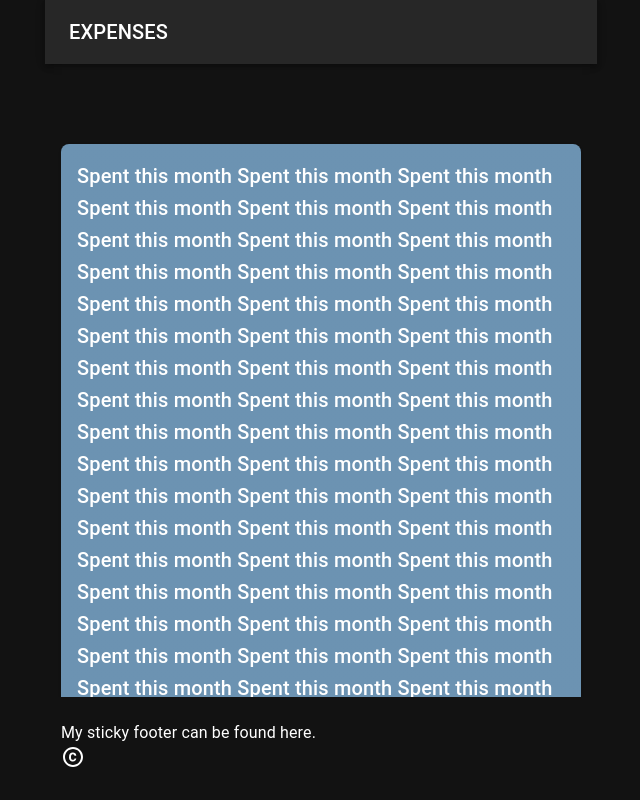
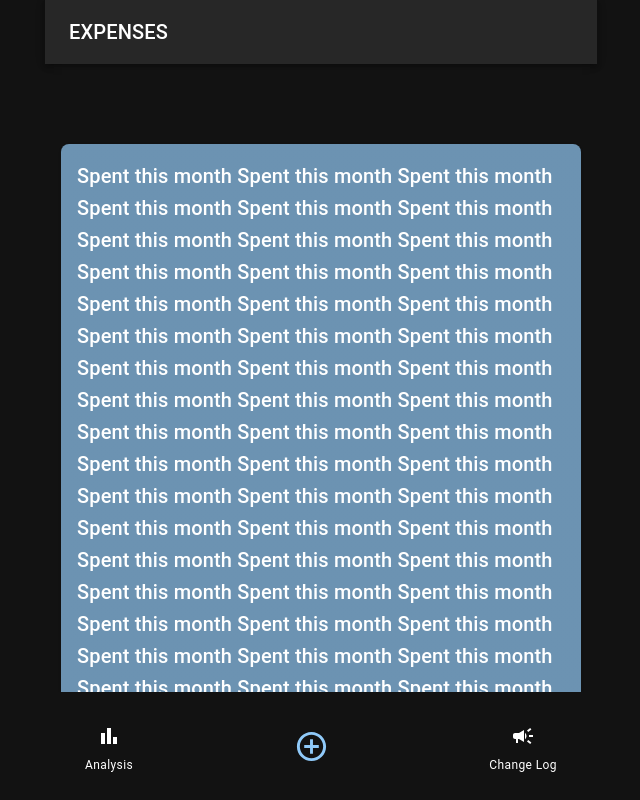
Before and after one commit to Avii1099/dailyExpanceReact, a React (Vite) app: page / in a window 1280 px wide. Shown: the whole page, without its empty margins (319-959 px from the left). Built offline with nearby package versions, Linux system fonts and the light colour scheme.

Commit message:
feat: Footer UI

```diff
--- a/src/components/footer/Footer.jsx
+++ b/src/components/footer/Footer.jsx
@@ -1,16 +1,18 @@
-import { Box, Container, Typography } from '@mui/material';
-
-import { useState } from 'react';
-import { Copyright } from '@mui/icons-material';
+import { Box, IconButton, Typography } from '@mui/material';
+import CampaignIcon from '@mui/icons-material/Campaign';
+import AddCircleOutlineIcon from '@mui/icons-material/AddCircleOutline';
+import BarChartIcon from '@mui/icons-material/BarChart';
 
 function Footer() {
-  const [value, setValue] = useState(0);
   return (
     <Box
       component="footer"
       sx={{
         py: 3,
-        px: 2,
+        px: 8,
+        display: 'flex',
+        alignItems: 'center',
+        justifyContent: 'space-between',
         position: 'fixed',
         bottom: 0,
         width: '100%',
@@ -21,12 +23,43 @@ function Footer() {
         backgroundColor: (theme) => theme.palette.background.paper,
       }}
     >
-      <Container maxWidth="sm">
-        <Typography variant="body1">
-          My sticky footer can be found here.
-        </Typography>
-        <Copyright />
-      </Container>
+      <Box
+        sx={{
+          display: 'flex',
+          flexDirection: 'column',
+          alignItems: 'center',
+        }}
+      >
+        <IconButton area-label="analysis">
+          <BarChartIcon />
+        </IconButton>
+        <Typography variant="caption">Analysis</Typography>
+      </Box>
+
+      <Box
+        sx={{
+          display: 'flex',
+          flexDirection: 'column',
+          alignItems: 'center',
+        }}
+      >
+        <IconButton area-label="add" color="primary" size="large">
+          <AddCircleOutlineIcon fontSize="large" />
+        </IconButton>
+      </Box>
+
+      <Box
+        sx={{
+          display: 'flex',
+          flexDirection: 'column',
+          alignItems: 'center',
+        }}
+      >
+        <IconButton area-label="change log">
+          <CampaignIcon />
+        </IconButton>
+        <Typography variant="caption">Change Log</Typography>
+      </Box>
     </Box>
   );
 }
```
